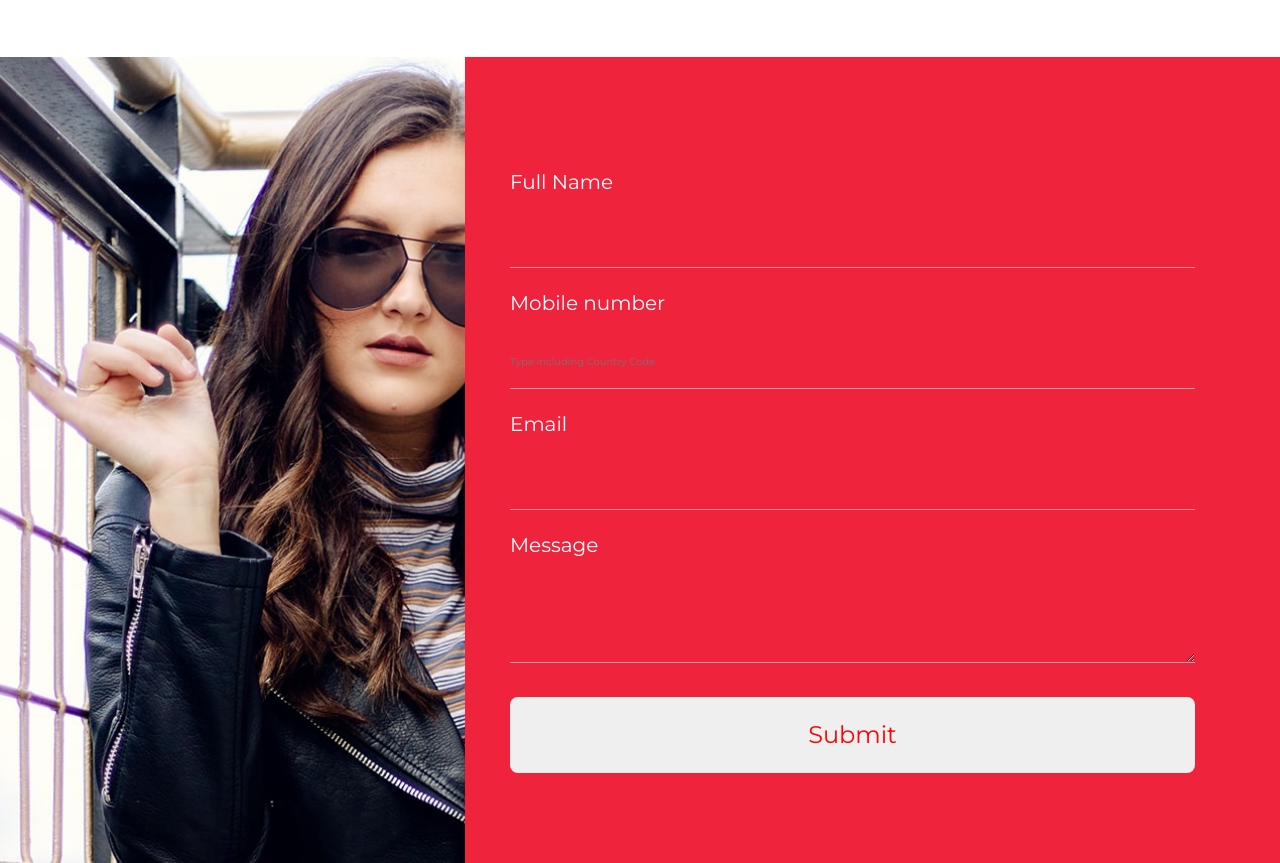
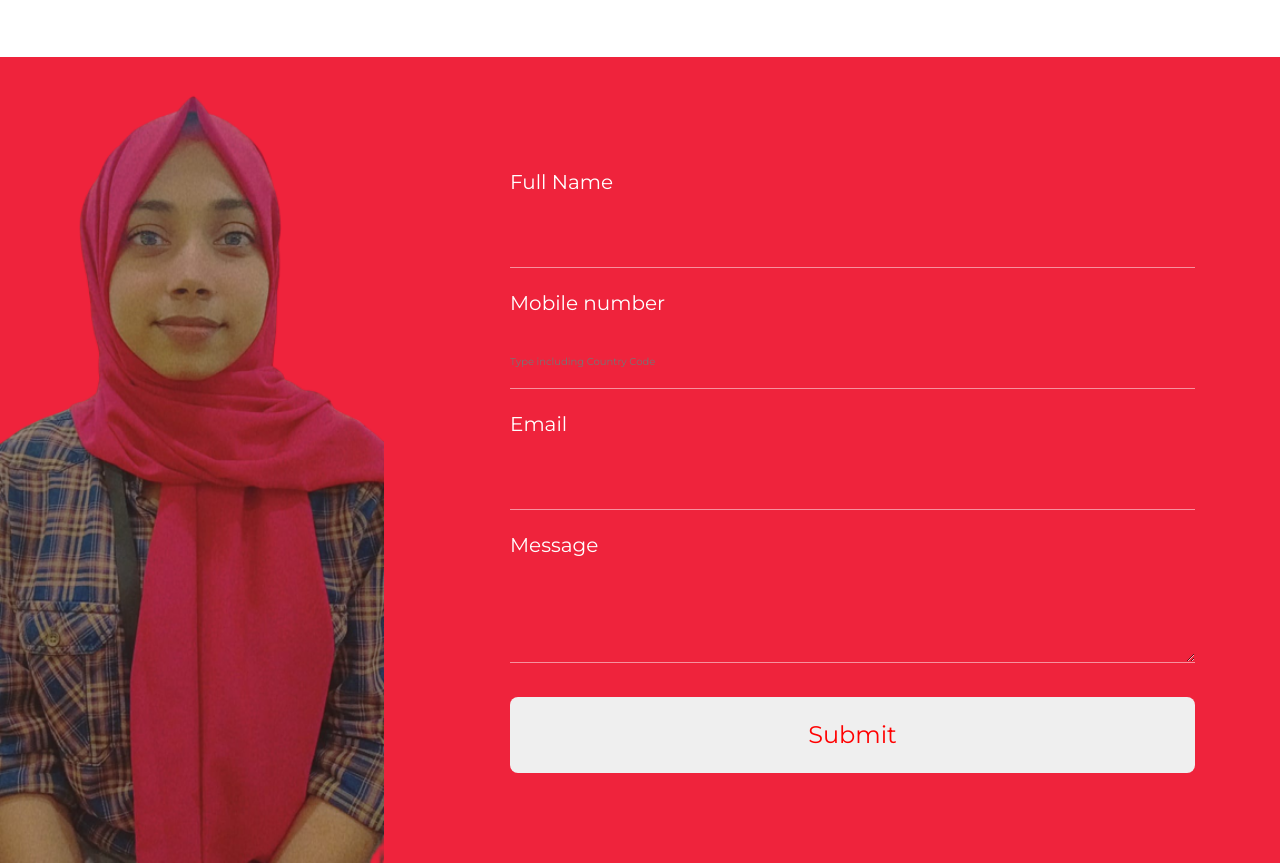
Before and after one commit to beemabeevimk/personal-website, a plain HTML site: page index.html in a window 1280 px wide. Shown: the part 4197-5060 px from the top of the page. Drawn offline with nearby package versions, Linux system fonts and the light colour scheme; files whose address does not match are found by name.

Commit message:
Update style.css

```diff
--- a/css/style.css
+++ b/css/style.css
@@ -1310,7 +1310,7 @@ a:focus {
 }
 
 .contact .container-fluid {
-    background: url(../img/contact.jpg) left center no-repeat;
+    background: url(../me6.png) left center no-repeat;
     background-size: contain;
 }
 
```
